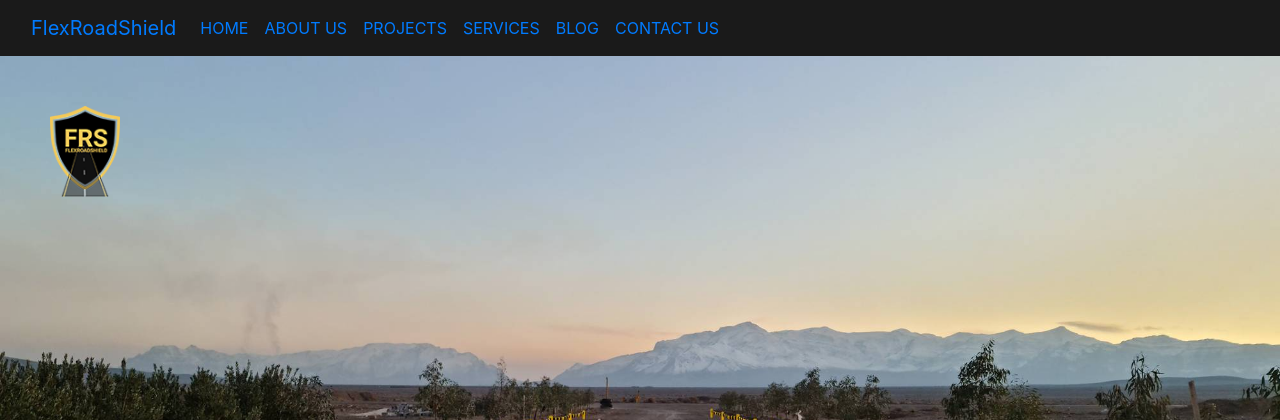
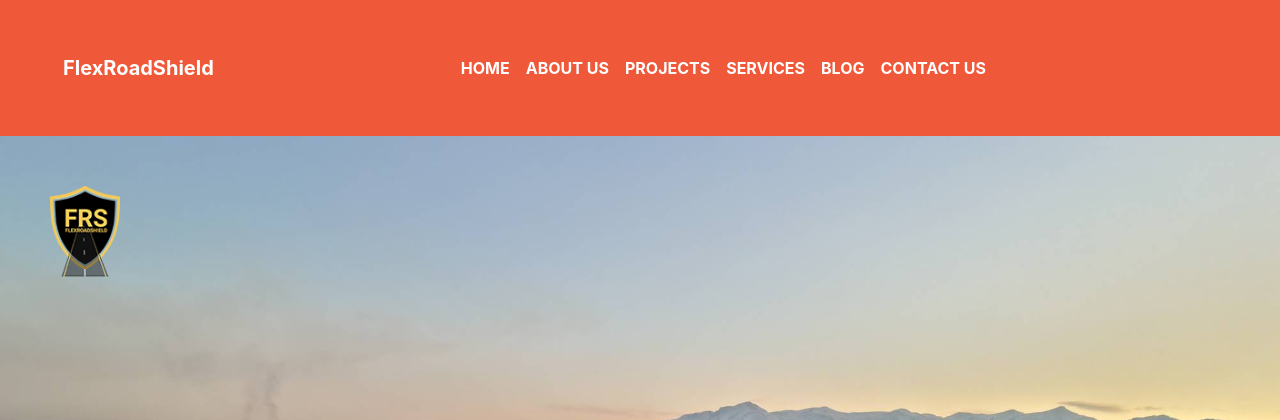
Before and after one commit to sarareshadi/flexroadshield, a Django app: page / in a window 1280 px wide. Shown: the top 420 px of the page. Run offline with Django 3.2, Linux system fonts and the light colour scheme; parts of the project's set-up code (start-up, migrations or seed data) failed here and were passed over.

Commit message:
add css but it didnt work

```diff
--- a/templates/_base.html
+++ b/templates/_base.html
@@ -4,7 +4,7 @@
     <meta charset="UTF-8">
     <meta name="viewport" content="width=device-width, initial-scale=1.0">
     <link rel="stylesheet" href="https://cdn.jsdelivr.net/npm/bootstrap@4.6.2/dist/css/bootstrap.min.css" integrity="sha384-xOolHFLEh07PJGoPkLv1IbcEPTNtaed2xpHsD9ESMhqIYd0nLMwNLD69Npy4HI+N" crossorigin="anonymous">
-
+    <link rel="stylesheet" href="css/styles.css">
 
     <title>
         {% block title %}{% endblock %} | FlexRoadShield
--- a/templates/_navbar.html
+++ b/templates/_navbar.html
@@ -1,28 +1,29 @@
- <nav class="navbar navbar-expand-lg bg-body-tertiary">
-    <div class="container-fluid">
-      <a class="navbar-brand" href="#">FlexRoadShield</a>
+
+ <nav class="navbar navbar-expand-lg p-5 mb-2 font-weight-bold me-auto mb-2 mb-lg-0 navbar-custom">
+    <div class="container-fluid ">
+      <a class="navbar-brand" style="color: white;" href="#">FlexRoadShield</a>
       <button class="navbar-toggler" type="button" data-bs-toggle="collapse" data-bs-target="#navbarSupportedContent" aria-controls="navbarSupportedContent" aria-expanded="false" aria-label="Toggle navigation">
         <span class="navbar-toggler-icon"></span>
       </button>
-      <div class="collapse navbar-collapse" id="navbarSupportedContent">
-        <ul class="navbar-nav me-auto mb-2 mb-lg-0">
+      <div class="collapse navbar-collapse " id="navbarSupportedContent">
+        <ul class="navbar-nav me-auto mx-auto mb-5 mb-lg-0">
           <li class="nav-item">
-            <a class="nav-link" href="{% url 'generals:home' %}">HOME</a>
+            <a class="nav-link link-opacity-50-hover" style="color: white;" onclick="this.style.color='gray'" href="{% url 'generals:home' %}">HOME</a>
           </li>
           <li class="nav-item">
-            <a class="nav-link" href="{% url 'generals:about' %}">ABOUT US</a>
+            <a class="nav-link link-opacity-50-hover" style="color: white;" href="{% url 'generals:about' %}">ABOUT US</a>
           </li>
           <li class="nav-item">
-            <a class="nav-link" href="{% url 'generals:projects' %}">PROJECTS</a>
+            <a class="nav-link link-opacity-50-hover" style="color: white;" href="{% url 'generals:projects' %}">PROJECTS</a>
           </li>
           <li class="nav-item">
-            <a class="nav-link" href="{% url 'generals:services' %}">SERVICES</a>
+            <a class="nav-link link-opacity-50-hover" style="color: white;" href="{% url 'generals:services' %}">SERVICES</a>
           </li>
           <li class="nav-item">
-            <a class="nav-link" href="{% url 'blog:blog_home' %}">BLOG</a>
+            <a class="nav-link link-opacity-50-hover" style="color: white;" href="{% url 'blog:blog_home' %}">BLOG</a>
           </li>
           <li class="nav-item">
-            <a class="nav-link" href="{% url 'generals:contact' %}">CONTACT US</a>
+            <a class="nav-link link-opacity-50-hover" style="color: white;" href="{% url 'generals:contact' %}">CONTACT US</a>
           </li>
           {% comment %}
 
--- /dev/null
+++ b/templates/css/styles.css
@@ -0,0 +1,17 @@
+/*styles.css*/
+body {
+    background-color: #124c86;
+}
+
+.navbar-custom {
+    background-color: #f0583a; /* Custom background color */
+    border-radius: 0; /* No rounded corners */
+    }
+
+    .navbar-custom .nav-link {
+    color: #fff; /* White text for links */
+    }
+
+    .navbar-custom .nav-link:hover {
+    color: #d9534f; /* Change color on hover */
+    }
```
